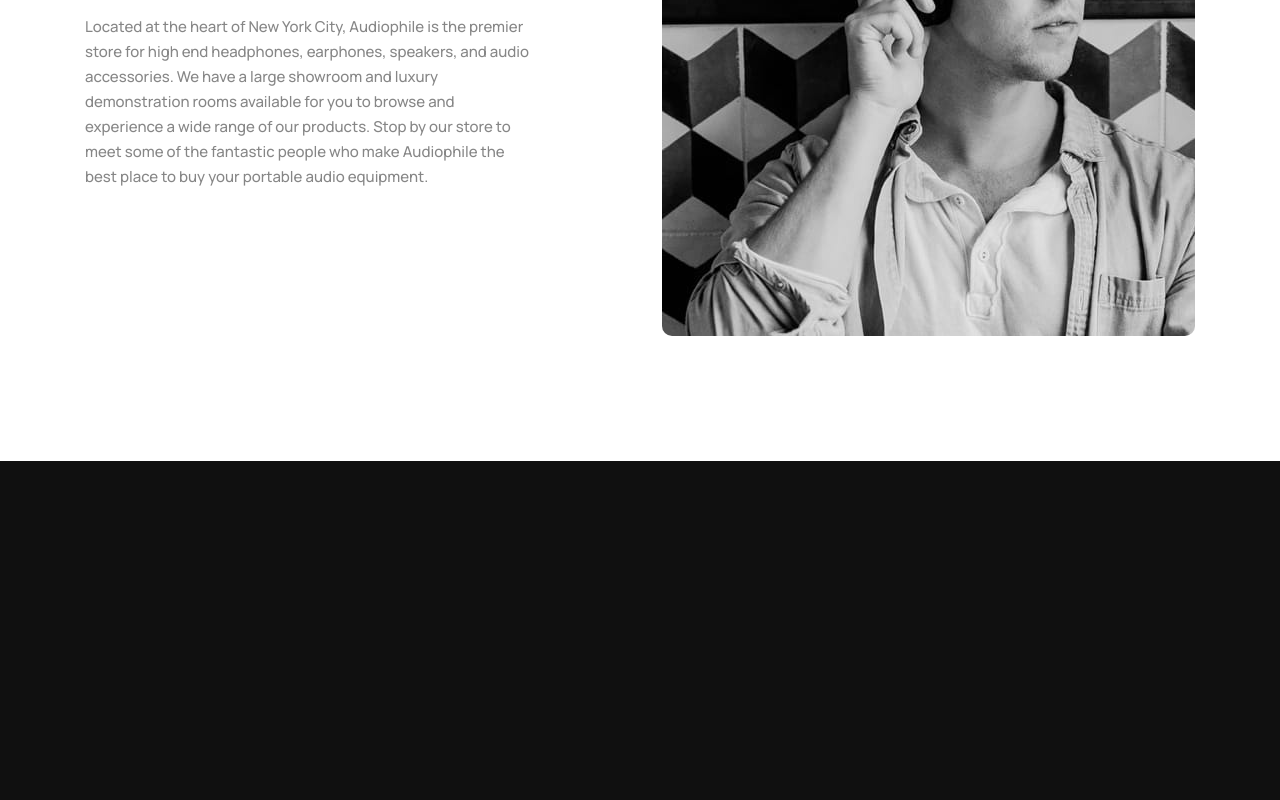
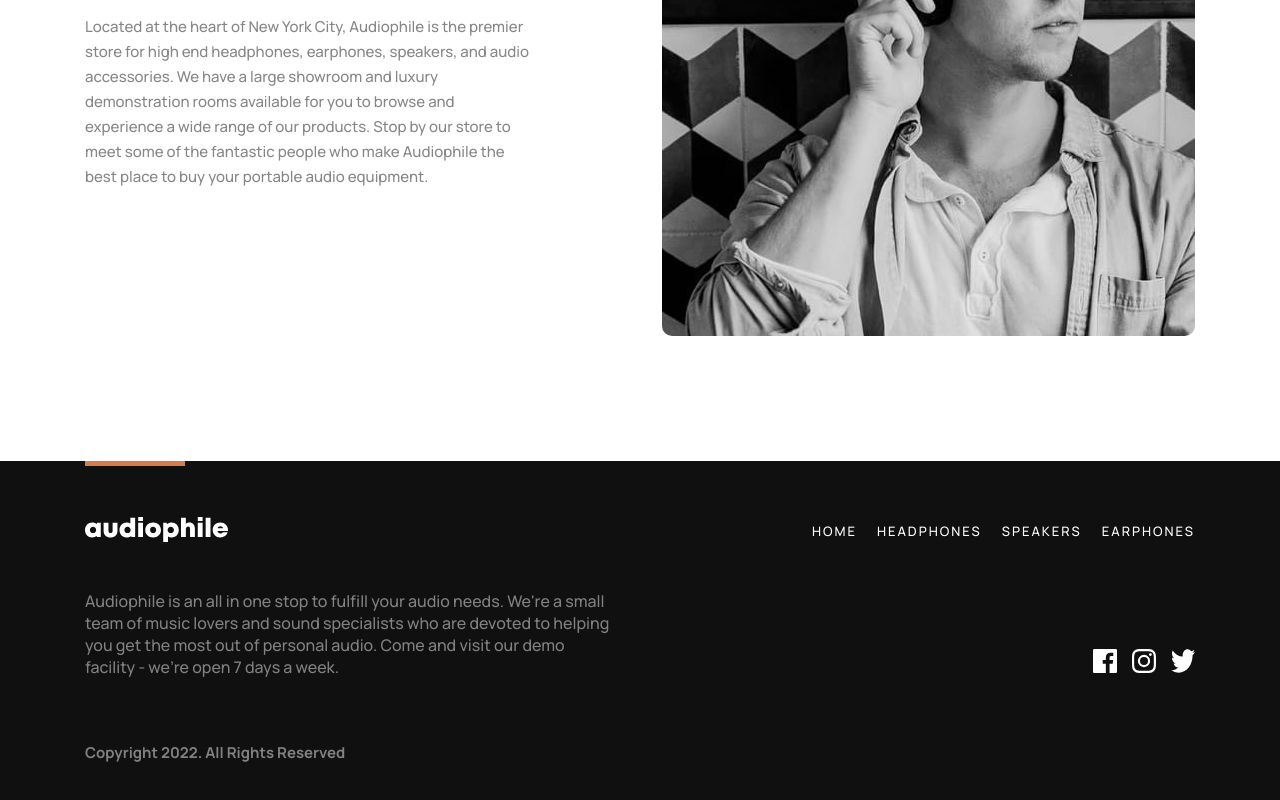
Before and after one commit to envincebal/audiophile-ecommerce, a React (Create React App) app: page / in a window 1280 px wide. Shown: the part 2820-3620 px from the top of the page. Built offline with nearby package versions, Linux system fonts and the light colour scheme.

Commit message:
Added Footer.

```diff
--- a/src/components/Footer/Footer.jsx
+++ b/src/components/Footer/Footer.jsx
@@ -1,10 +1,45 @@
 import React from 'react';
+import {Link} from "react-router-dom";
+import Logo from "../../assets/shared/desktop/logo.svg";
+import FacebookIcon from "../../assets/shared/desktop/icon-facebook.svg";
+import InstragramIcon from "../../assets/shared/desktop/icon-instagram.svg";
+import TwitterIcon from "../../assets/shared/desktop/icon-twitter.svg";
 import "./Footer.scss";
 
 const Footer = () => {
   return (
     <div className="footer">
-      <div className="footer-content container"></div>
+      <div className="footer-content container">
+        <div className="footer-nav">
+          <img src={Logo} alt={Logo}/>
+          <ul className="footer-links">
+            <li className="footer-link-item">
+              <Link to={"/"}>HOME</Link>
+            </li>
+            <li className="footer-link-item">
+              <Link to={"/headphones"}>HEADPHONES</Link>
+            </li>
+            <li className="footer-link-item">
+              <Link to={"/speakers"}>SPEAKERS</Link>
+            </li>
+            <li className="footer-link-item">
+              <Link to={"/earphones"}>EARPHONES</Link>
+            </li>
+          </ul>
+        </div>
+        <div className="footer-desc">
+          <p className="footer-text">Audiophile is an all in one stop to fulfill your
+            audio needs. We're a small team of music lovers and sound specialists who are
+            devoted to helping you get the most out of personal audio. Come and visit our
+            demo facility - we’re open 7 days a week.</p>
+          <div className="social-media">
+            <img className="social-icon" src={FacebookIcon} alt="facebook icon"/>
+            <img className="social-icon" src={InstragramIcon} alt="instragram icon"/>
+            <img className="social-icon" src={TwitterIcon} alt="twitter icon"/>
+          </div>
+        </div>
+        <p className="copyright">Copyright 2022. All Rights Reserved</p>
+      </div>
     </div>
   )
 }
--- a/src/components/Footer/Footer.scss
+++ b/src/components/Footer/Footer.scss
@@ -1,5 +1,67 @@
-.footer{
+.footer {
   background-color: #101010;
   height: 365px;
 
+  .footer-content {
+    position: relative;
+
+    .footer-nav {
+      display: flex;
+      justify-content: space-between;
+      align-items: center;
+      padding: 3.5rem 0 3rem 0;
+
+      .footer-links {
+        display: flex;
+        list-style: none;
+
+        .footer-link-item {
+          margin-left: 20px;
+          a {
+            text-decoration: none;
+            color: #fff;
+            font-size: 13px;
+            letter-spacing: 2px;
+          }
+        }
+      }
+    }
+    .footer-desc {
+      display: flex;
+      justify-content: space-between;
+      padding-bottom: 4rem;
+      .footer-text {
+        color: #ffffff79;
+        width: 48%;
+      }
+
+      .social-media {
+        width: 48%;
+        align-self: end;
+        flex: 50%;
+        text-align: right;
+        .social-icon {
+          width: 24px;
+          height: 24px;
+          color: #fff;
+          margin-left: 15px;
+          cursor: pointer;
+        }
+      }
+    }
+
+    .copyright {
+      color: #ffffff79;
+      font-size: 15px;
+      font-weight: 700;
+    }
+  }
+  .footer-content:after {
+    content: " ";
+    background-color: #d87d4a;
+    position: absolute;
+    top: 0;
+    width: 100px;
+    height: 5px;
+  }
 }
```
